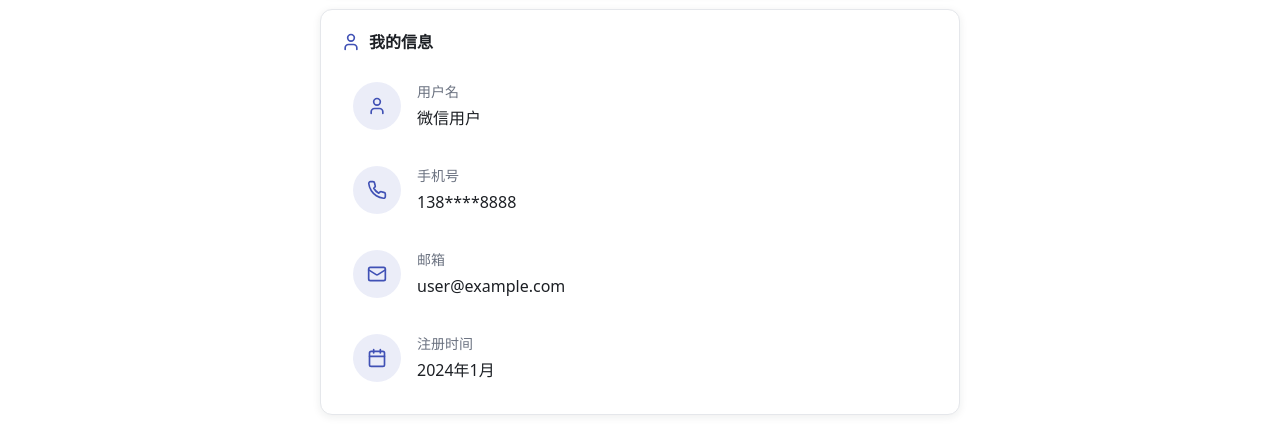
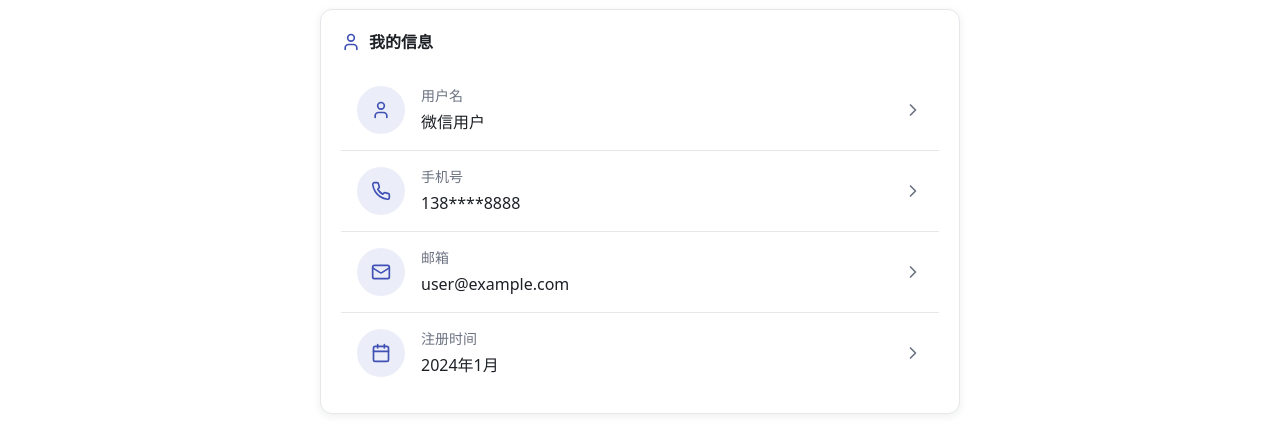
Before and after one commit to f1ashades/ascend-with-mentors, a React (Vite) app: page /profile in a window 1280 px wide. Shown: the part 149-593 px from the top of the page. Built offline with nearby package versions, Linux system fonts and the light colour scheme; the HTML template or start-up script is replaced by a standard one.

Commit message:
Refactor: Add interaction to profile

```diff
--- a/src/pages/Profile.tsx
+++ b/src/pages/Profile.tsx
@@ -1,5 +1,5 @@
 import { useNavigate } from "react-router-dom";
-import { ArrowLeft, User as UserIcon, Mail, Phone, Calendar, TrendingUp, User } from "lucide-react";
+import { ArrowLeft, ChevronRight, User as UserIcon, Mail, Phone, Calendar, TrendingUp, User } from "lucide-react";
 import { Card } from "@/components/ui/card";
 import { Avatar, AvatarFallback, AvatarImage } from "@/components/ui/avatar";
 
@@ -74,11 +74,11 @@ const Profile = () => {
             <UserIcon className="w-5 h-5 text-primary" />
             我的信息
           </h3>
-          <div className="space-y-3">
+          <div className="space-y-0 divide-y divide-border">
             {userInfoItems.map((item) => (
               <div
                 key={item.label}
-                className="flex items-center gap-4 p-3"
+                className="flex items-center gap-4 p-4 hover:bg-secondary/50 transition-colors cursor-pointer"
               >
                 <div className="w-12 h-12 rounded-full bg-primary/10 flex items-center justify-center flex-shrink-0">
                   <item.icon className="w-5 h-5 text-primary" />
@@ -87,6 +87,7 @@ const Profile = () => {
                   <p className="text-sm text-muted-foreground mb-1">{item.label}</p>
                   <p className="text-base font-medium truncate">{item.value}</p>
                 </div>
+                <ChevronRight className="w-5 h-5 text-muted-foreground flex-shrink-0" />
               </div>
             ))}
           </div>
```
